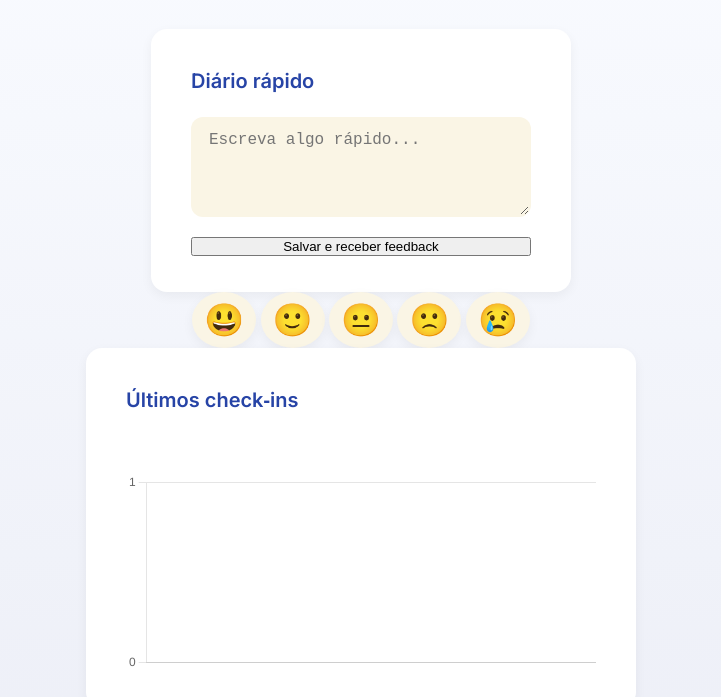
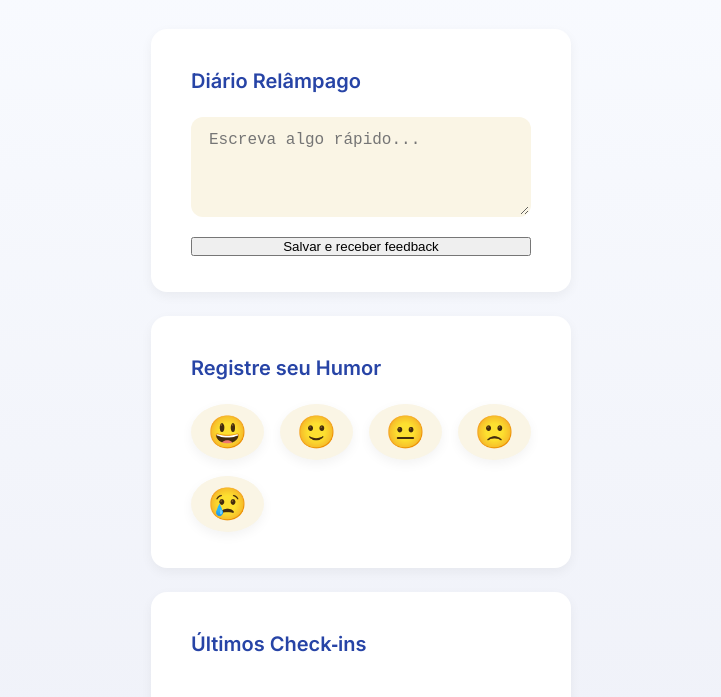
Before and after one commit to prof-guifonseca/self-care, a website: page src/index.html in a window 1280 px wide. Shown: the part 99-796 px from the top of the page, without its empty margins (279-1000 px from the left). Drawn offline with nearby package versions, Linux system fonts and the light colour scheme; files whose address does not match are found by name.

Commit message:
Update index.html

```diff
--- a/src/index.html
+++ b/src/index.html
@@ -3,17 +3,18 @@
 <head>
   <meta charset="utf-8">
   <meta name="viewport" content="width=device-width,initial-scale=1">
+  <meta name="theme-color" content="#4D6FE4">
   <title>SelfCare • Check‑in Diário</title>
 
-  <!-- Styles & Manifest -->
+  <!-- Styles & PWA Manifest -->
   <link rel="stylesheet" href="assets/styles.css">
   <link rel="manifest" href="manifest.webmanifest">
 
-  <!-- Libs (carregadas antes do app) -->
+  <!-- Bibliotecas -->
   <script src="https://cdn.jsdelivr.net/npm/sentiment@5.1.1/build/browser/esm.min.js" defer></script>
-  <script src="https://cdn.jsdelivr.net/npm/chart.js" defer></script>
+  <script src="https://cdn.jsdelivr.net/npm/chart.js@4.4.0/dist/chart.umd.min.js" defer></script>
 
-  <!-- Core app -->
+  <!-- Script principal -->
   <script src="script.js" defer></script>
 </head>
 <body>
@@ -22,9 +23,9 @@
   </header>
 
   <main>
-    <!-- Diário relâmpago -->
+    <!-- Diário rápido -->
     <section id="journal" class="card">
-      <h2>Diário rápido</h2>
+      <h2>Diário Relâmpago</h2>
       <textarea id="entry" rows="4" placeholder="Escreva algo rápido..."></textarea>
       <button id="saveEntry" class="btn">Salvar e receber feedback</button>
 
@@ -35,29 +36,31 @@
         <footer id="quoteAuthor"></footer>
       </blockquote>
     </section>
-  </main>
 
-<div id="mood-picker" class="moods">
+    <!-- Check‑in de Humor -->
+    <section id="checkin" class="card">
+      <h2>Registre seu Humor</h2>
+      <div class="mood-picker" aria-label="Seleção de humor">
         <button class="mood" data-mood="😃" aria-label="Muito feliz">😃</button>
         <button class="mood" data-mood="🙂" aria-label="Feliz">🙂</button>
         <button class="mood" data-mood="😐" aria-label="Neutro">😐</button>
         <button class="mood" data-mood="🙁" aria-label="Triste">🙁</button>
         <button class="mood" data-mood="😢" aria-label="Muito triste">😢</button>
       </div>
+    </section>
 
-    <!-- Histórico + Gráfico -->
+    <!-- Histórico e Gráfico -->
     <section id="history" class="card">
-      <h2>Últimos check‑ins</h2>
+      <h2>Últimos Check‑ins</h2>
       <ul id="history-list" aria-live="polite"></ul>
-      <canvas id="moodChart" height="160" style="margin-top:1rem"></canvas>
+      <canvas id="moodChart" height="160"></canvas>
     </section>
   </main>
 
-  <!-- Service Worker registration -->
+  <!-- Registro do Service Worker -->
   <script>
     if ('serviceWorker' in navigator) {
       navigator.serviceWorker.register('serviceWorker.js').then(reg => {
-        // força atualização imediata quando houver nova versão
         if (reg.waiting) reg.waiting.postMessage('SKIP_WAITING');
       });
     }
```
Lines whose indentation alone changed are shown as unchanged.
